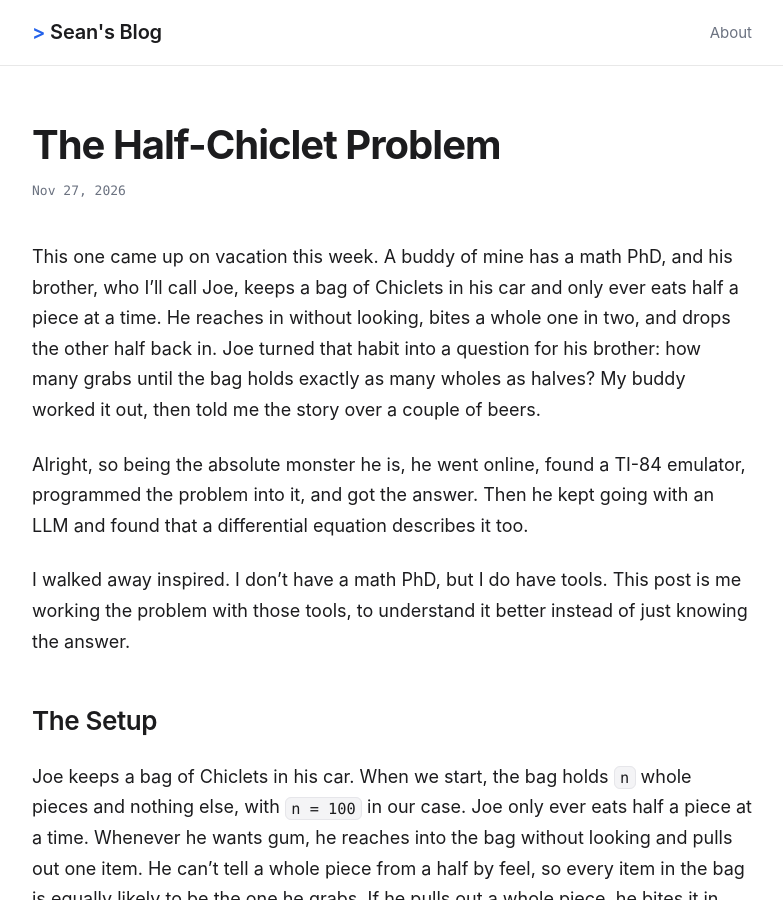
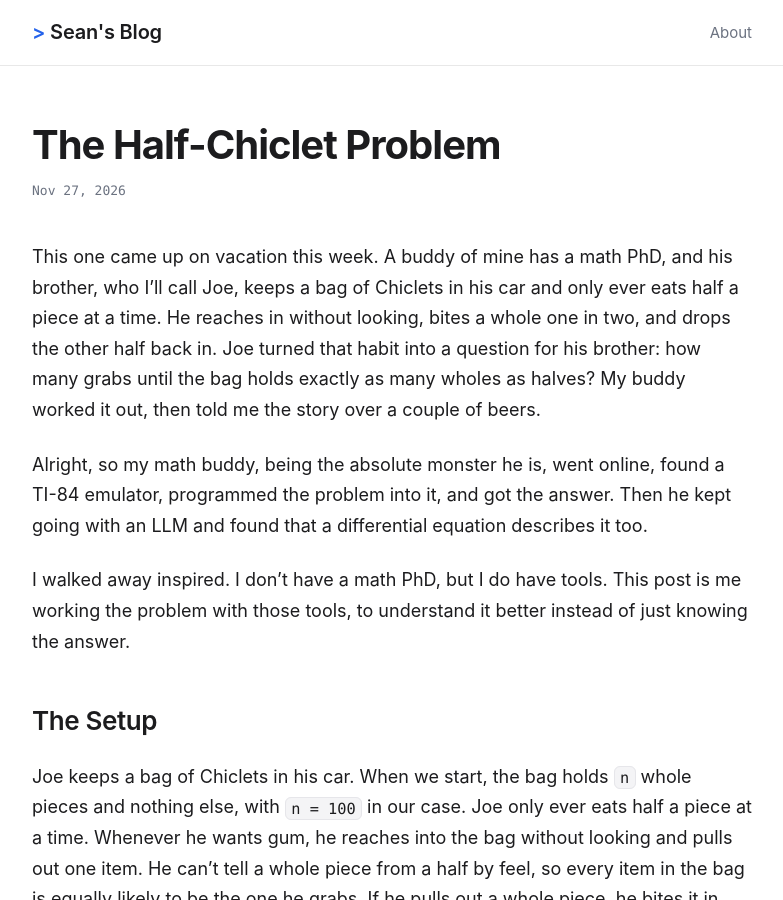
Before and after one commit to SeanPlusPlus/seanplusplus.github.io, a Jekyll site: the page built from _posts/2026-11-27-the-half-chiclet-problem.md, in a window 1280 px wide and 900 px high. Shown: the whole window, without its empty margins (248-1031 px from the left). Built offline with Jekyll 4.4.1, drawn with Linux system fonts in a browser that asks for light colours.

Commit message:
docs: name the math buddy in the second paragraph
Co-Authored-By: Claude Opus 5.5 <noreply@anthropic.com>

```diff
--- a/_posts/2026-11-27-the-half-chiclet-problem.md
+++ b/_posts/2026-11-27-the-half-chiclet-problem.md
@@ -6,7 +6,7 @@ date: 2026-11-27
 
 This one came up on vacation this week. A buddy of mine has a math PhD, and his brother, who I'll call Joe, keeps a bag of Chiclets in his car and only ever eats half a piece at a time. He reaches in without looking, bites a whole one in two, and drops the other half back in. Joe turned that habit into a question for his brother: how many grabs until the bag holds exactly as many wholes as halves? My buddy worked it out, then told me the story over a couple of beers.
 
-Alright, so being the absolute monster he is, he went online, found a TI-84 emulator, programmed the problem into it, and got the answer. Then he kept going with an LLM and found that a differential equation describes it too.
+Alright, so my math buddy, being the absolute monster he is, went online, found a TI-84 emulator, programmed the problem into it, and got the answer. Then he kept going with an LLM and found that a differential equation describes it too.
 
 I walked away inspired. I don't have a math PhD, but I do have tools. This post is me working the problem with those tools, to understand it better instead of just knowing the answer.
 
```
